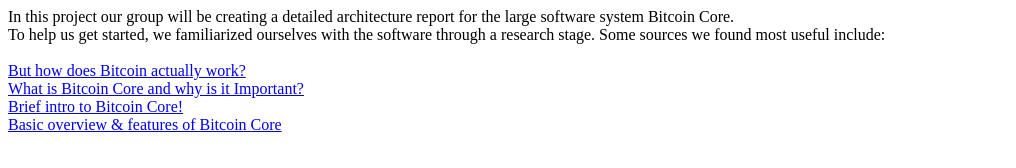
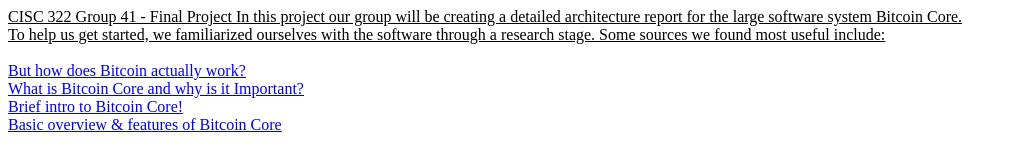
Before and after one commit to parkuman/CMPE322, a plain HTML site: page index.html in a window 1280 px wide. Shown: the whole page, without its empty margins (0-1016 px from the left). Drawn offline with Linux system fonts and the light colour scheme.

Commit message:
Update index.html

```diff
--- a/index.html
+++ b/index.html
@@ -7,6 +7,7 @@
   <title>Crypto</title>
 </head>
 <body>
+  <u>CISC 322 Group 41 - Final Project</b>
   In this project our group will be creating a detailed architecture report for the large software system Bitcoin Core. <br>To help us get started,
   we familiarized ourselves with the software through a research stage. Some sources we found most useful include:<br><br>
   <a href="https://www.youtube.com/watch?v=bBC-nXj3Ng4">But how does Bitcoin actually work?</a><br>
```
